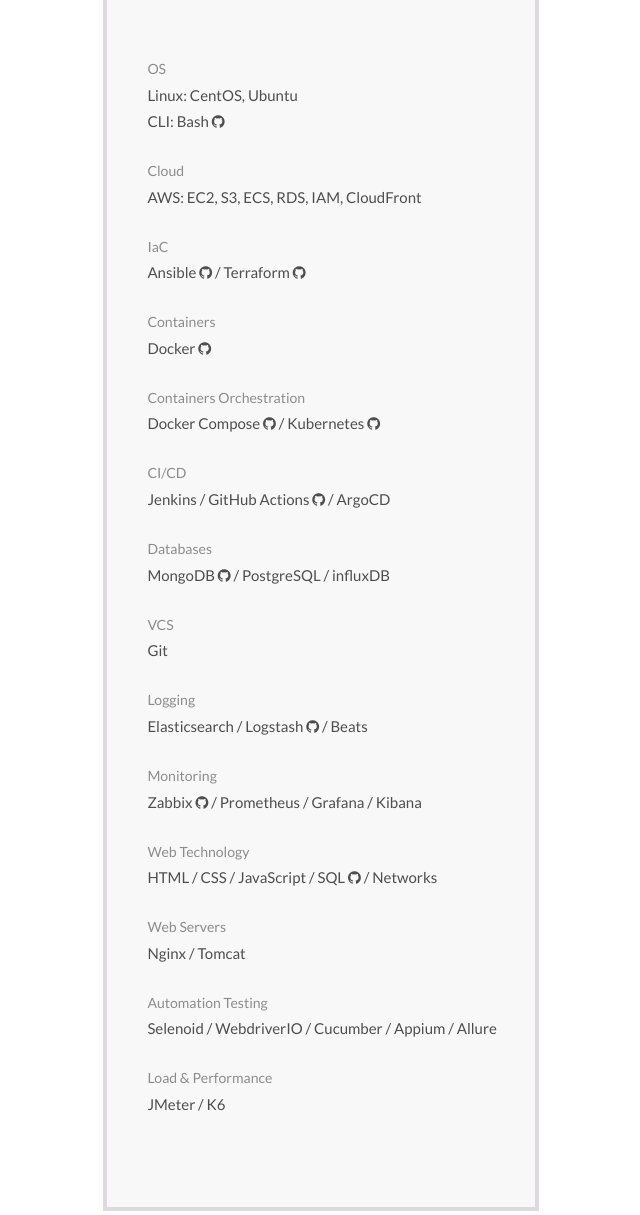
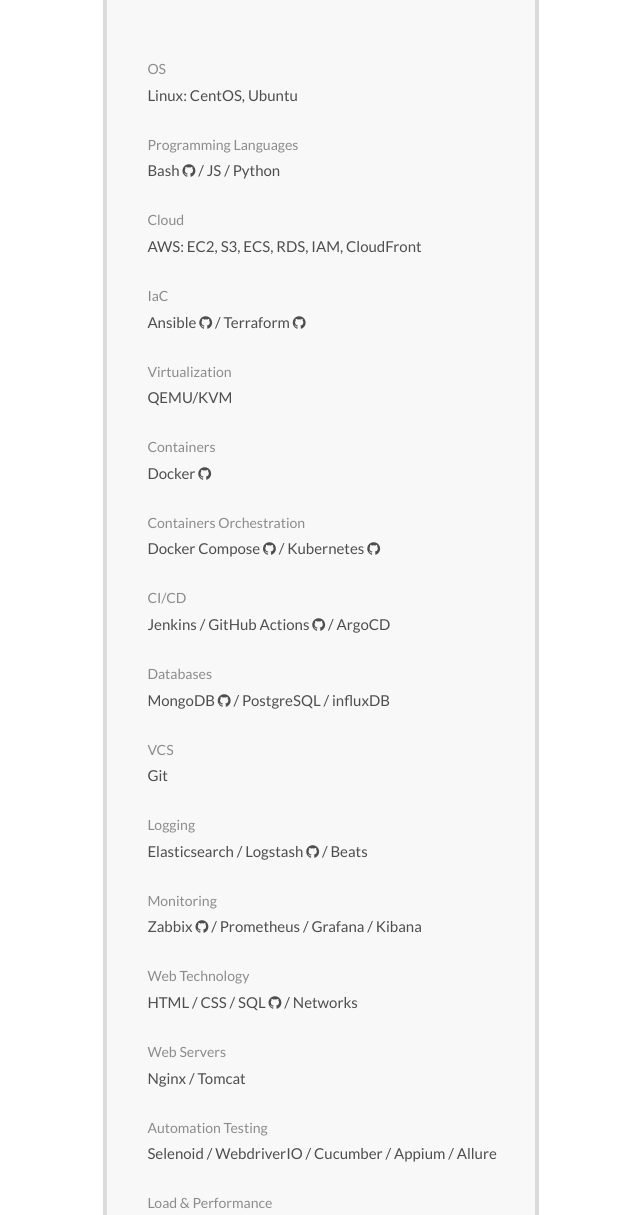
Before and after one commit to vierhein/my-page, a plain HTML site: page index.html in a window 1280 px wide. Shown: the part 2347-3562 px from the top of the page, without its empty margins (319-959 px from the left). Drawn offline with Linux system fonts and the light colour scheme.

Commit message:
edit skills

```diff
--- a/index.html
+++ b/index.html
@@ -137,7 +137,10 @@
 				<ul class="skill-list list-flat">
 					<li>OS</li>
 					<li>Linux: CentOS, Ubuntu</li>
-					<li>CLI: Bash <a target="_blank" href="https://github.com/vierhein/learn-devops/tree/main/task-linux-scripting"><i class="fa fa-github"></i></a></li>
+				</ul>
+				<ul class="skill-list list-flat">
+					<li>Programming Languages</li>
+					<li>Bash <a target="_blank" href="https://github.com/vierhein/learn-devops/tree/main/task-linux-scripting"><i class="fa fa-github"></i></a> / JS / Python</li>
 				</ul>
 				<ul class="skill-list list-flat">
 					<li>Cloud</li>
@@ -146,6 +149,10 @@
 				<ul class="skill-list list-flat">
 					<li>IaC</li>
 					<li>Ansible <a target="_blank" href="https://github.com/vierhein/learn-devops/tree/ansible/task1"><i class="fa fa-github"></i></a> / Terraform <a target="_blank" href="https://github.com/vierhein/learn-devops/tree/terraform"><i class="fa fa-github"></i></a></li>
+				</ul>
+				<ul class="skill-list list-flat">
+					<li>Virtualization</li>
+					<li>QEMU/KVM</li>
 				</ul>
 				<ul class="skill-list list-flat">
 					<li>Containers</li>
@@ -177,7 +184,7 @@
 				</ul>
 				<ul class="skill-list list-flat">
 					<li>Web Technology</li>
-					<li>HTML / CSS / JavaScript / SQL <a target="_blank" href="https://github.com/vierhein/learn-devops/tree/sql/task1-sql"><i class="fa fa-github"></i></a> / Networks</li>
+					<li>HTML / CSS / SQL <a target="_blank" href="https://github.com/vierhein/learn-devops/tree/sql/task1-sql"><i class="fa fa-github"></i></a> / Networks</li>
 				</ul>
 				<ul class="skill-list list-flat">
 					<li>Web Servers</li>
```
